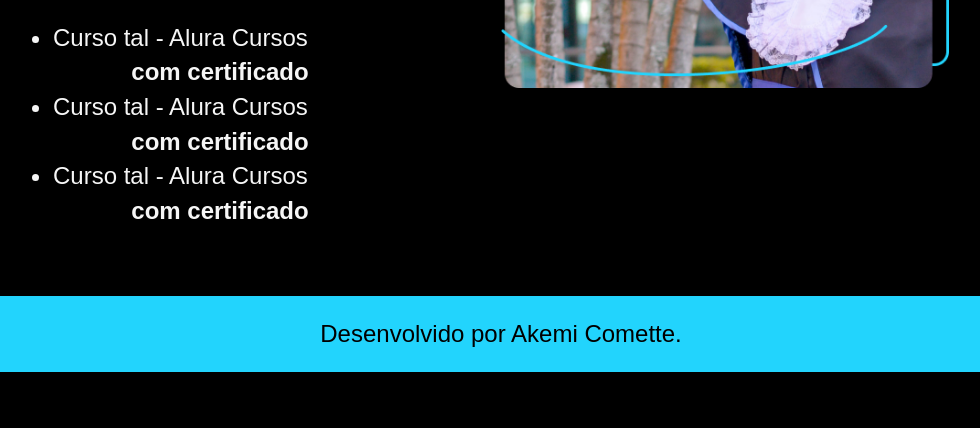
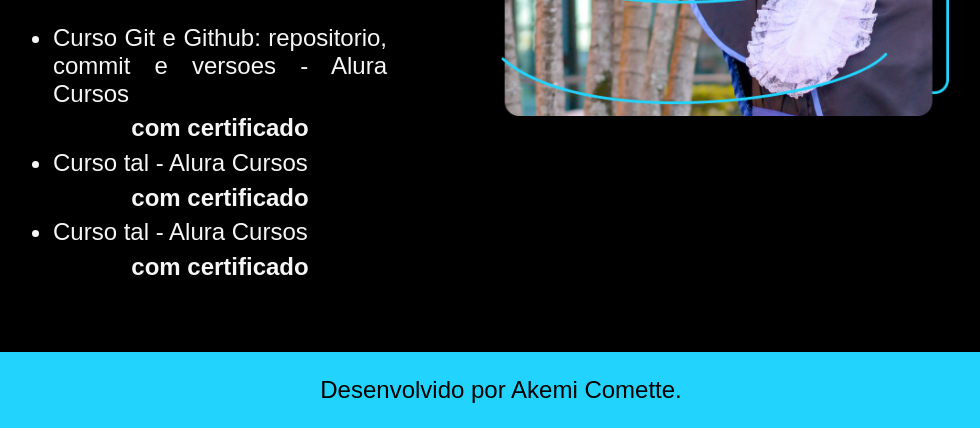
Before and after one commit to akemicomette/projeto-primeiro-portfolio, a plain HTML site: page curriculo.html in a window 1280 px wide. Shown: the part 679-1107 px from the top of the page, without its empty margins (139-1119 px from the left). Before the commit the page ends 1051 px from the top, so only its background shows below. Drawn offline with nearby package versions, Linux system fonts and the light colour scheme.

Commit message:
mudando nome do primeiro curso finalizado na alura

```diff
--- a/curriculo.html
+++ b/curriculo.html
@@ -32,7 +32,7 @@
             <h2 class="apresentacao__conteudo__titulo">Estudos</h2>
             <div class="apresentacao__conteudo__texto">
             <ul class="apresentacao__conteudo__texto">
-                <li>Curso tal - Alura Cursos <a class="curriculo__links__link" href="linkdocertificado">com certificado</a></li>
+                <li>Curso Git e Github: repositorio, commit e versoes - Alura Cursos <a class="curriculo__links__link" href="linkdocertificado">com certificado</a></li>
                 <li>Curso tal - Alura Cursos <a class="curriculo__links__link" href="linkdocertificado">com certificado</a></li>
                 <li>Curso tal - Alura Cursos <a class="curriculo__links__link" href="linkdocertificado">com certificado</a></li>
             </ul>
```
